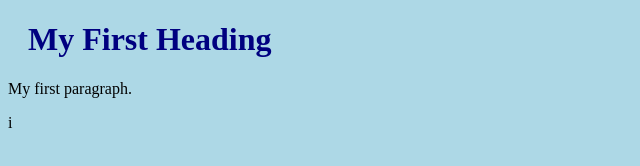
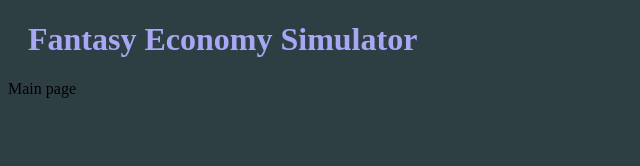
Before and after one commit to stendeban/fantasy-economy-simulator, a plain HTML site: page index.html in a window 1280 px wide. Shown: the whole page, without its empty margins (0-640 px from the left). Drawn offline with Linux system fonts and the light colour scheme.

Commit message:
Changing Index contents

```diff
--- a/index.html
+++ b/index.html
@@ -5,8 +5,8 @@
     </head>
 <body>
 
-<h1>My First Heading</h1>
-<p>My first paragraph.</p>
+<h1>Fantasy Economy Simulator</h1>
+<p>Main page</p>
 
 </body>
-</html>i
+</html>
--- a/stylesheet.css
+++ b/stylesheet.css
@@ -1,8 +1,8 @@
 body {
-  background-color: lightblue;
+  background-color: rgb(46, 63, 68);
 }
 
 h1 {
-  color: navy;
+  color: rgb(167, 167, 245);
   margin-left: 20px;
 }
```
